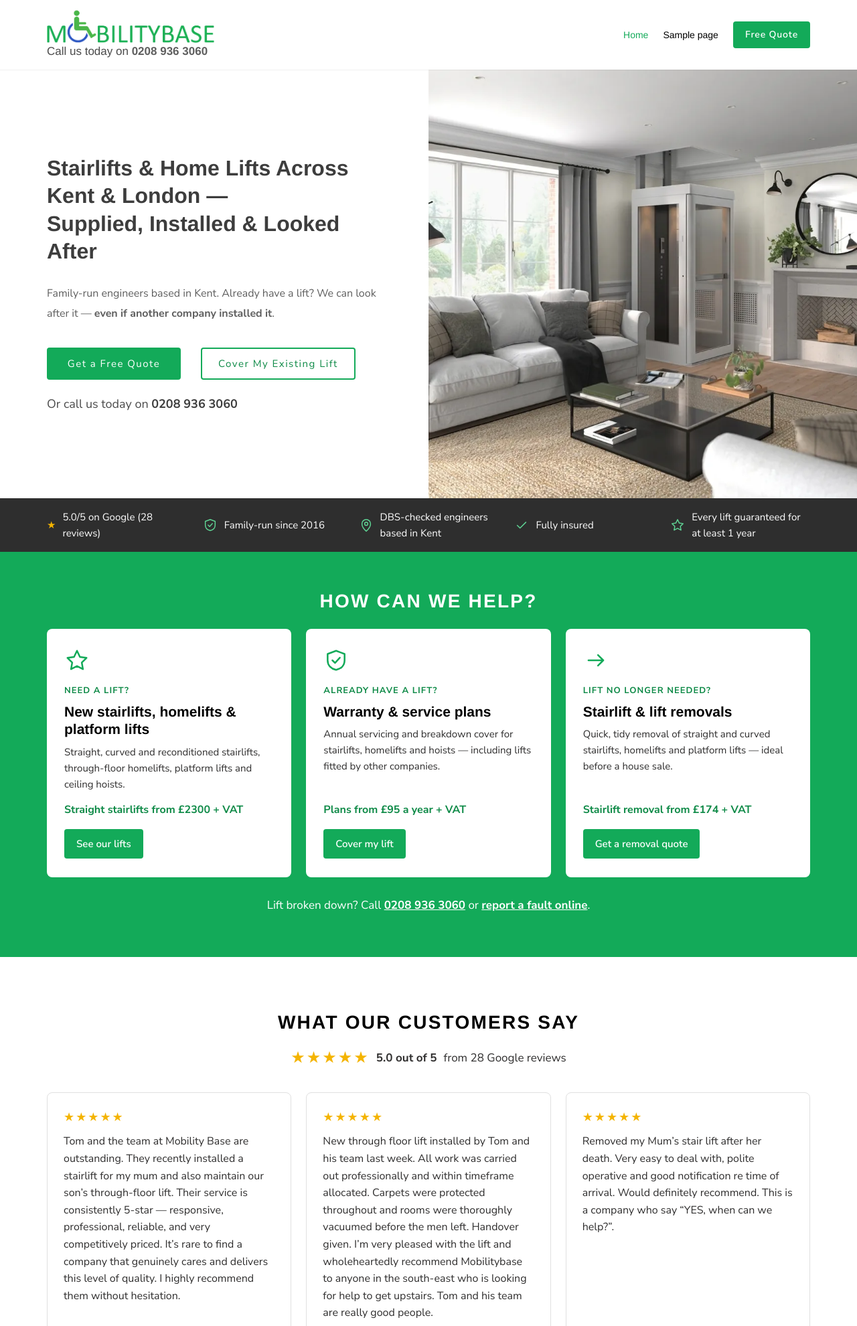
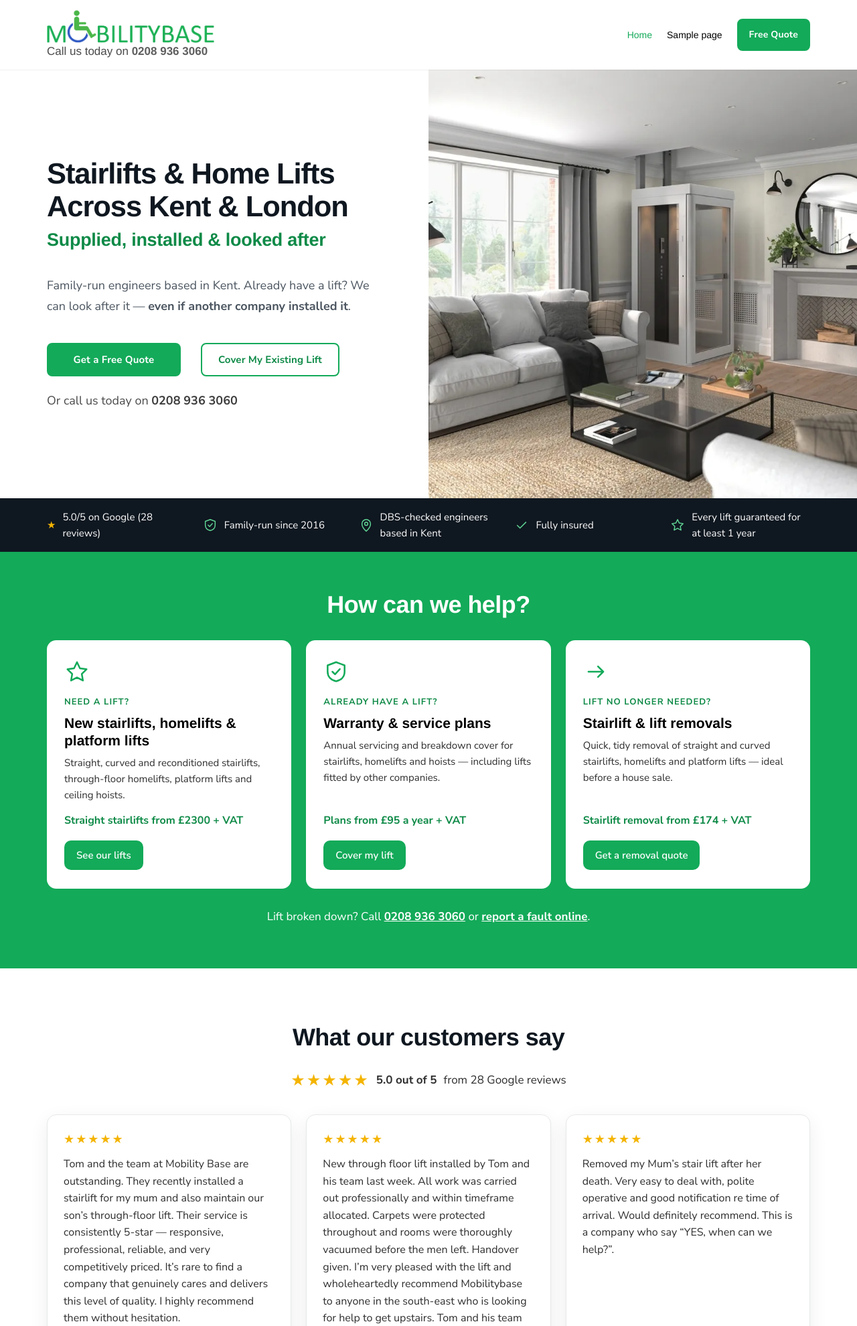
Before and after one commit to 06moore/mobilitybase-chat, a WordPress theme: template website/theme/mobilitybase/front-page.php in a window 1280 px wide. Shown: the top 1980 px of the page at 67% size. Run offline with PHP 8.4 and a stand-in for WordPress, Linux system fonts and the light colour scheme; the site name, menu and one post (Sample post) are stand-ins, and other content is empty; some libraries are stand-ins or nearby versions.

Commit message:
Polish pass: stronger headings, softer greys, rounded cards and buttons, clearer hero title; AI review round 2 prompt and screenshots
Co-Authored-By: Claude Opus 5.5 <noreply@anthropic.com>
Claude-Session: https://claude.ai/code/session_019paDQs61Yq7gPt2sDQMskk

```diff
--- a/website/theme/mobilitybase/assets/css/main.css
+++ b/website/theme/mobilitybase/assets/css/main.css
@@ -571,3 +571,27 @@ a.mb-card:hover, .mb-card:focus-within { box-shadow: var(--shadow); transform: t
 .mb-included__list svg { flex:0 0 22px; width:22px; height:22px; color:#14a95a; margin-top:2px; }
 .mb-included__list strong { display:block; font-size:.95rem; }
 .mb-card__price--quote { color:#5b6670 !important; font-weight:600; }
+
+/* ==========================================================================
+   v1.5 — polish pass: confident headings, softer surfaces, modern buttons
+   ========================================================================== */
+:root { --grey-bg: #f3f5f4; --radius: 10px; --heading: #0f1720; --shadow: 0 1px 2px rgba(16,24,32,.04), 0 8px 28px rgba(16,24,32,.07); }
+h1, h2, h3, h4 { letter-spacing: -.01em; }
+.mb-title { font-size: clamp(26px, 3vw, 36px); letter-spacing: -.015em; text-transform: none; color: var(--heading); }
+.mb-pagetitle { font-size: clamp(30px, 3.6vw, 44px); letter-spacing: -.02em; color: var(--heading); }
+.mb-hero__title { font-size: clamp(32px, 3.4vw, 48px); line-height: 1.12; letter-spacing: -.025em; color: var(--heading); }
+.mb-hero__lead { font-size: 18px; line-height: 1.7; color: #4b5560; }
+.mb-section__intro { color: #4b5560; }
+.mb-btn { border-radius: 8px; font-weight: 700; letter-spacing: .01em; padding-top: 14px; padding-bottom: 14px; transition: background .15s, box-shadow .15s, transform .15s; }
+.mb-btn:hover { box-shadow: 0 6px 18px rgba(19,170,89,.25); transform: translateY(-1px); }
+.mb-hero__ctas .mb-btn { font-weight: 700; letter-spacing: .01em; }
+.mb-card, .mb-path, .mb-review, .mb-plan, .mb-panel, .mb-miniplan { border-radius: 14px; }
+.mb-card, .mb-review, .mb-plan, .mb-panel { box-shadow: var(--shadow); border-color: #e6eae8; }
+.mb-card__img img, .mb-model__img img, .mb-spot__media img { border-radius: 0; }
+.mb-model__img, .mb-spot__media { border-radius: 14px; overflow: hidden; }
+.mb-section--grey { background: var(--grey-bg); }
+.mb-trust { background: #0f1720; }
+.mb-eyebrow { letter-spacing: .12em; }
+.mb-hero__titlesub { display: block; margin-top: .35em; font-size: .62em; line-height: 1.25; font-weight: 600; letter-spacing: -.01em; color: var(--green-dark); }
+.mb-model__body h2 { font-weight: 700; letter-spacing: -.015em; }
+.mb-included { margin-bottom: 40px; }
--- a/website/theme/mobilitybase/front-page.php
+++ b/website/theme/mobilitybase/front-page.php
@@ -8,7 +8,7 @@ $prices = mb_prices();
 ?>
 <section class="mb-hero">
 	<div class="mb-hero__text">
-		<h1 class="mb-hero__title">Stairlifts &amp; Home Lifts Across Kent &amp; London —<br>Supplied, Installed &amp; Looked After</h1>
+		<h1 class="mb-hero__title">Stairlifts &amp; Home Lifts Across Kent &amp; London <span class="mb-hero__titlesub">Supplied, installed &amp; looked after</span></h1>
 		<p class="mb-hero__lead">Family-run engineers based in Kent. Already have a lift? We can look after it — <strong>even if another company installed it</strong>.</p>
 		<p class="mb-hero__ctas">
 			<a class="mb-btn" href="<?php echo esc_url( home_url( '/book-your-visit' ) ); ?>">Get a Free Quote</a>
```
Also changed, not shown: website/docs/round2/prompt.md (added, +30 -0 lines), 3 other files.
